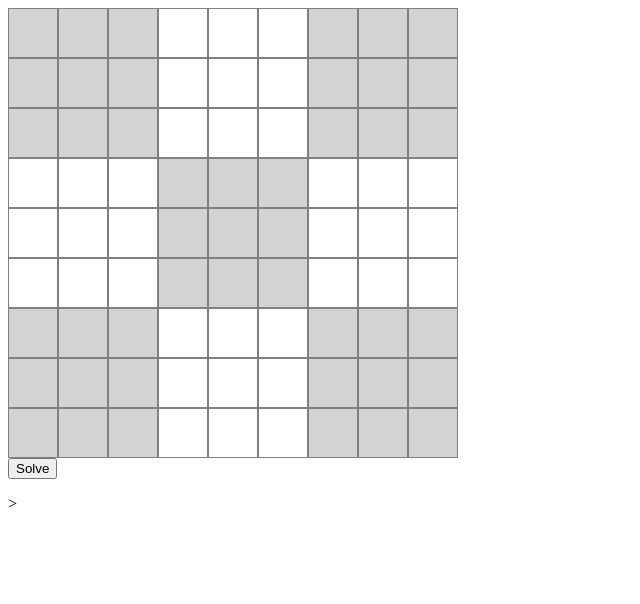
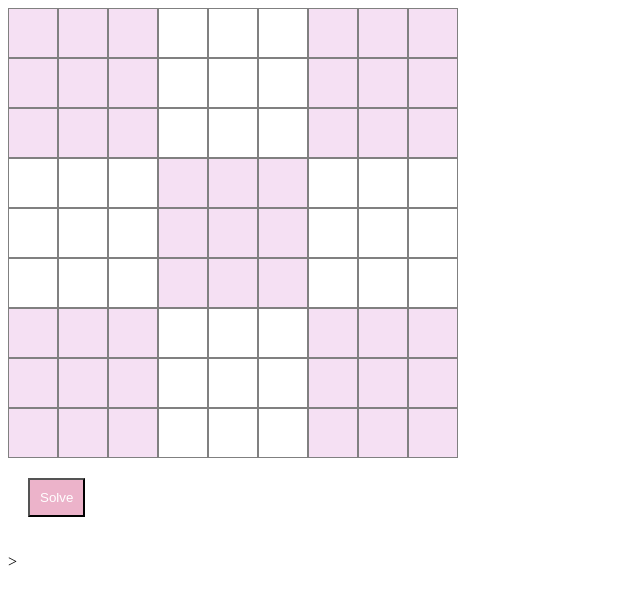
Before and after one commit to Dilruba-00/Sudoku, a plain HTML site: page index.html in a window 1280 px wide. Shown: the whole page, without its empty margins (0-640 px from the left). Drawn offline with nearby package versions, Linux system fonts and the light colour scheme.

Commit message:
Add files via upload

```diff
--- a/styles.css
+++ b/styles.css
@@ -8,9 +8,16 @@
     height: 50px;
     box-sizing: border-box;
     border-spacing: 0;
-    border: 1px grey solid;
+    border: 1px rgb(128, 128, 128) solid;
 }
 
 .add-section{
-    background-color: lightgrey;
+    background-color: rgb(245, 224, 243);
 }
+
+#solve-button {
+    background-color: rgba(230, 155, 185, 0.751);
+    color: white;
+    padding: 10px;
+    margin: 20px;
+}
```
